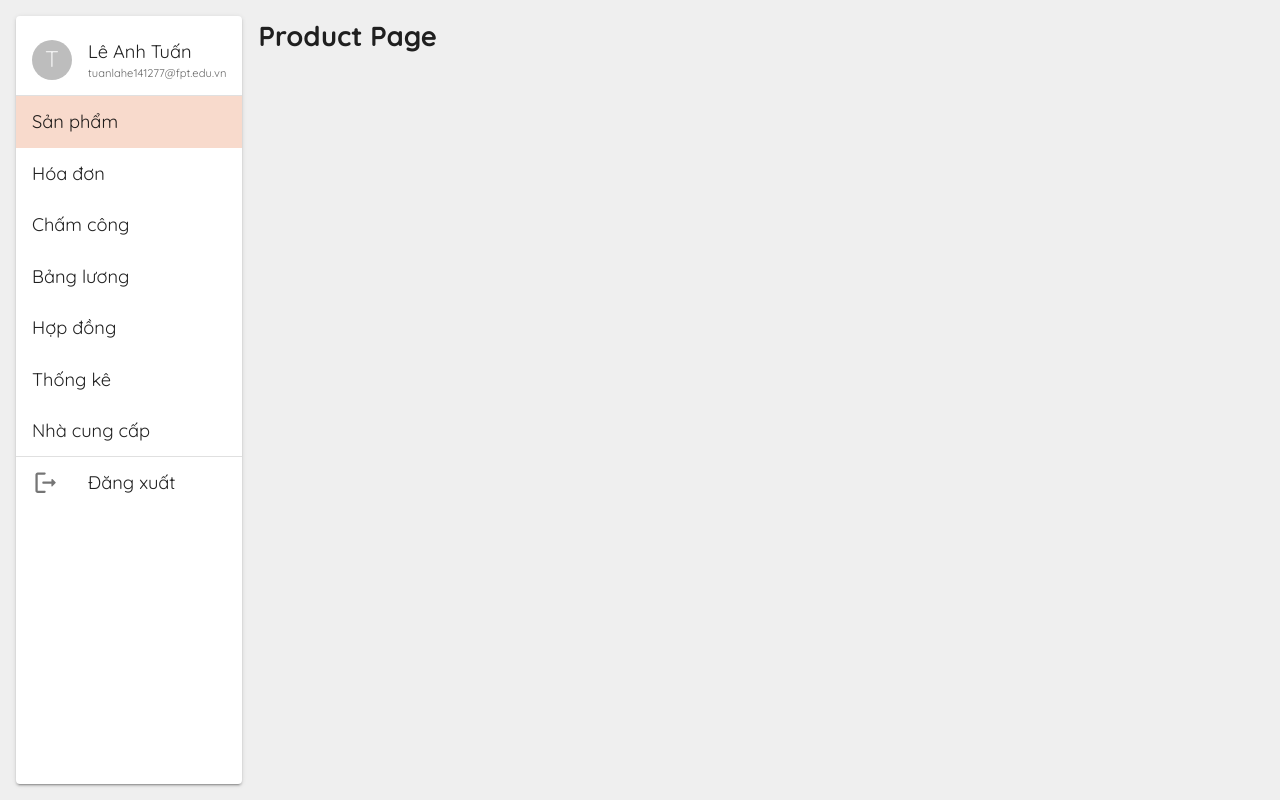
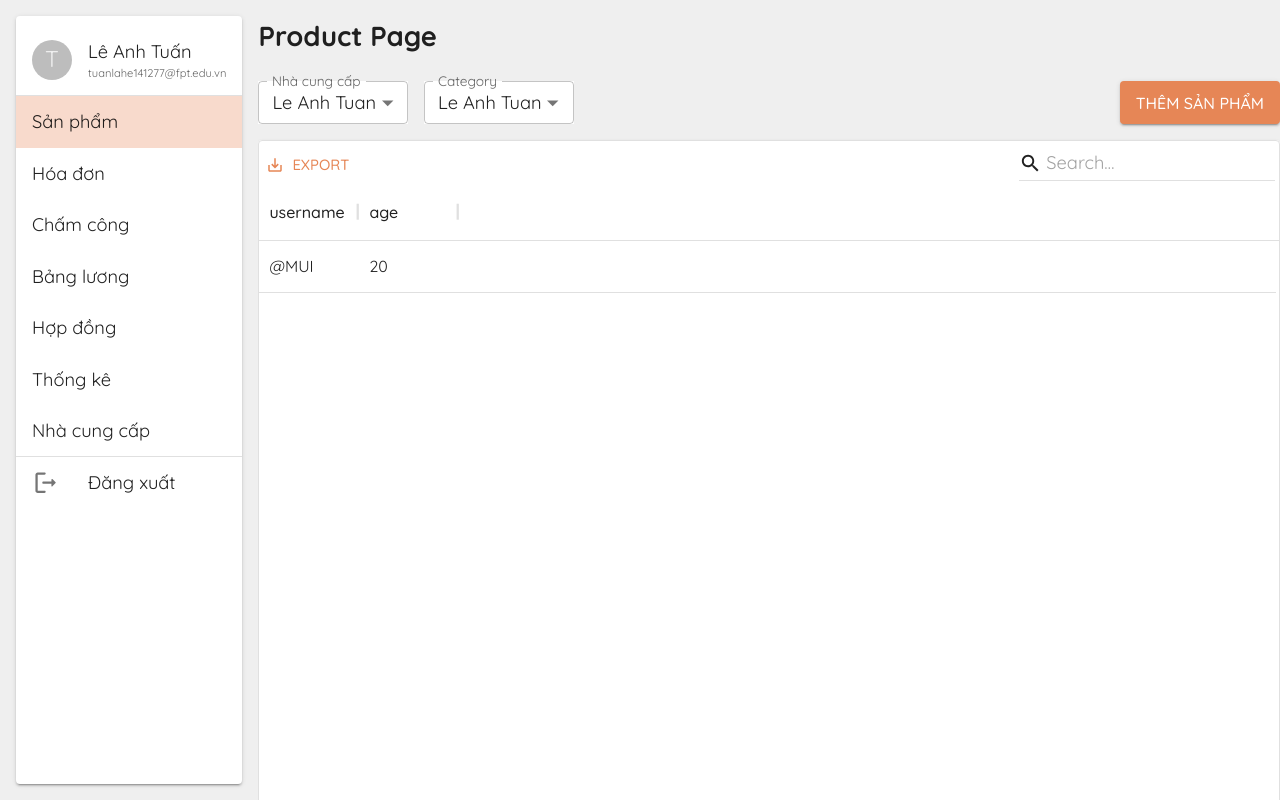
Before and after one commit to hthuong1903/SWP490-G33-FBM-FE, a React (Vite) app: page /admin in a window 1280 px wide. Built offline with nearby package versions, Linux system fonts and the light colour scheme.

Commit message:
feat: view product ui

```diff
--- a/package.json
+++ b/package.json
@@ -13,6 +13,7 @@
     "@emotion/styled": "^11.10.4",
     "@mui/icons-material": "^5.10.6",
     "@mui/material": "^5.10.8",
+    "@mui/x-data-grid": "^5.17.6",
     "axios": "^1.0.0",
     "react": "^18.2.0",
     "react-dom": "^18.2.0",
--- a/src/App.css
+++ b/src/App.css
@@ -12,3 +12,7 @@ body {
   -o-transition: 0.2s;
   transition: 0.2s;
 }
+
+.MuiTextField-root{
+  background-color: #fff;
+}
--- a/src/App.jsx
+++ b/src/App.jsx
@@ -20,7 +20,7 @@ function App() {
           <Route index element={<Product />} />
           <Route path="receipts" element={<Receipt />} />
         </Route>
-        <Route path="/login" element={<UserLayout />}>
+        <Route path="/" element={<UserLayout />}>
           <Route index element={<Login />} />
         </Route>
         <Route path="*" element={<NotFoundPage />} />
--- a/src/components/Layouts/AdminLayout/Sidebar/index.jsx
+++ b/src/components/Layouts/AdminLayout/Sidebar/index.jsx
@@ -13,6 +13,7 @@ import {
 } from '@mui/material'
 import { useState } from 'react'
 import { Link } from 'react-router-dom'
+import { toast } from 'react-toastify'
 import ConfirmModal from '../../../Common/Modal/ConfirmModal'
 
 function Sidebar() {
@@ -38,7 +39,7 @@ function Sidebar() {
         content="Bạn muốn đăng xuất?"
         isOpen={isOpenConfirmDialog}
         handleClose={() => setIsOpenConfirmDialog(false)}
-        handleConfirm={() => console.log('abc')}
+        handleConfirm={() => toast.success('Đăng xuất thành công!')}
       />
       <Box sx={{ p: 2, height: '100vh' }}>
         <Paper elevation={2} sx={{ height: '100%' }}>
--- a/src/components/Layouts/AdminLayout/index.jsx
+++ b/src/components/Layouts/AdminLayout/index.jsx
@@ -10,7 +10,7 @@ function AdminLayout() {
         <Box sx={{ width: `calc(100%-${sidebarWidth}px)` }}>
           <Sidebar />
         </Box>
-        <Box sx={{ flexGrow: 1, width: `calc(100%-${sidebarWidth}px)`, py: 2 }}>
+        <Box sx={{ flexGrow: 1, width: `calc(100%-${sidebarWidth}px)`, py: 2, overflow:'auto' }}>
           <Outlet />
         </Box>
       </Box>
--- a/src/pages/Admin/Product/index.jsx
+++ b/src/pages/Admin/Product/index.jsx
@@ -1,8 +1,88 @@
-import Grow from '@mui/material/Grow';
+import { Button, InputLabel, MenuItem, Paper, Select, TextField } from '@mui/material'
+import Grow from '@mui/material/Grow'
+import { Box } from '@mui/system'
+import {
+  DataGrid,
+  GridFooter,
+  GridFooterContainer,
+  gridPaginatedVisibleSortedGridRowIdsSelector,
+  gridSortedRowIdsSelector,
+  GridToolbar,
+  GridToolbarContainer,
+  GridToolbarQuickFilter,
+  gridVisibleSortedRowIdsSelector,
+  useGridApiContext
+} from '@mui/x-data-grid'
+import { useState } from 'react'
 export default function Product() {
+  const [currency, setCurrency] = useState(1)
+  const handleChange = (event) => {
+    setCurrency(event.target.value)
+  }
+  const columns = [{ field: 'username' }, { field: 'age' }]
+  const rows = [
+    {
+      id: 1,
+      username: '@MUI',
+      age: 20
+    }
+  ]
   return (
-    <Grow in={true}>
+    <>
       <h2>Product Page</h2>
-    </Grow>
+      <Box sx={{ mb: 2, mt: 3, display:'flex', justifyContent:'space-between' }}>
+        <Box>
+          <TextField
+            id="outlined-select-currency"
+            select
+            size="small"
+            label="Nhà cung cấp"
+            value={currency}
+            onChange={handleChange}
+            sx={{ mr: 2 }}>
+            <MenuItem value={1}>Le Anh Tuan</MenuItem>
+            <MenuItem value={2}>Twenty</MenuItem>
+            <MenuItem value={3}>Thirty</MenuItem>
+          </TextField>
+          <TextField
+            id="outlined-select-currency"
+            select
+            size="small"
+            label="Category"
+            value={currency}
+            onChange={handleChange}>
+            <MenuItem value={1}>Le Anh Tuan</MenuItem>
+            <MenuItem value={2}>Twenty</MenuItem>
+            <MenuItem value={3}>Thirty</MenuItem>
+          </TextField>
+        </Box>
+        <Button variant="contained">Thêm sản phẩm</Button>
+      </Box>
+
+      <Paper style={{ display: 'flex', height: '100%' }}>
+        <div style={{ flexGrow: 1 }}>
+          <DataGrid
+            disableColumnFilter
+            disableColumnSelector
+            disableDensitySelector
+            // checkboxSelection
+            disableSelectionOnClick={true}
+            rows={rows}
+            columns={columns}
+            // pageSize={pageSize}
+            rowsPerPageOptions={[30, 50, 70]}
+            components={{
+              Toolbar: GridToolbar
+            }}
+            componentsProps={{
+              toolbar: {
+                showQuickFilter: true,
+                quickFilterProps: { debounceMs: 500 }
+              }
+            }}
+          />
+        </div>
+      </Paper>
+    </>
   )
 }
```
Also changed, not shown: 1 other file (tests, documents, lock files or other folders).
